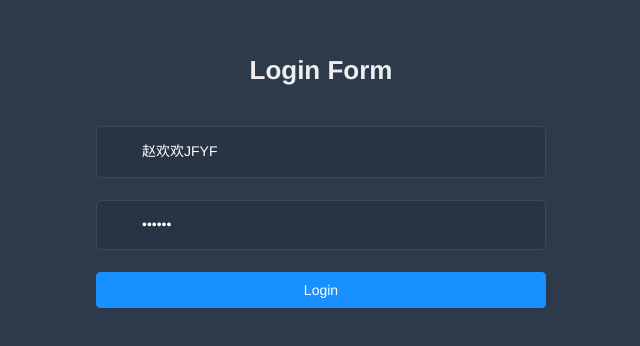
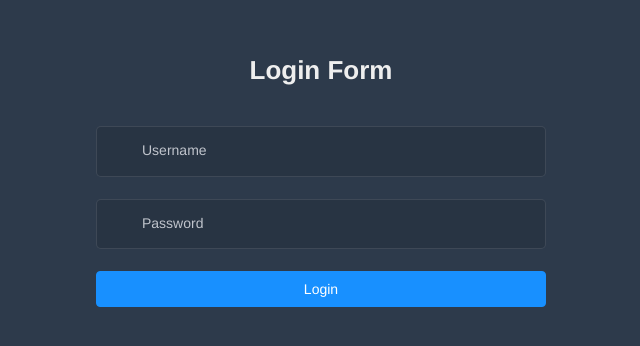
Before and after one commit to liyahui520/BI_Dashboard, a Vue app: page /login in a window 1280 px wide. Shown: the part 104-450 px from the top of the page, without its empty margins (319-959 px from the left). Built offline with nearby package versions, Linux system fonts and the light colour scheme; no server answers; a small style sheet from the web is missing.

Commit message:
去除默认登录名和密码

```diff
--- a/src/views/login/index.vue
+++ b/src/views/login/index.vue
@@ -112,8 +112,8 @@ export default {
     };
     return {
       loginForm: {
-        username: "赵欢欢JFYF",
-        password: "123456"
+        username: "",
+        password: ""
       },
       loginRules: {
         username: [
```
